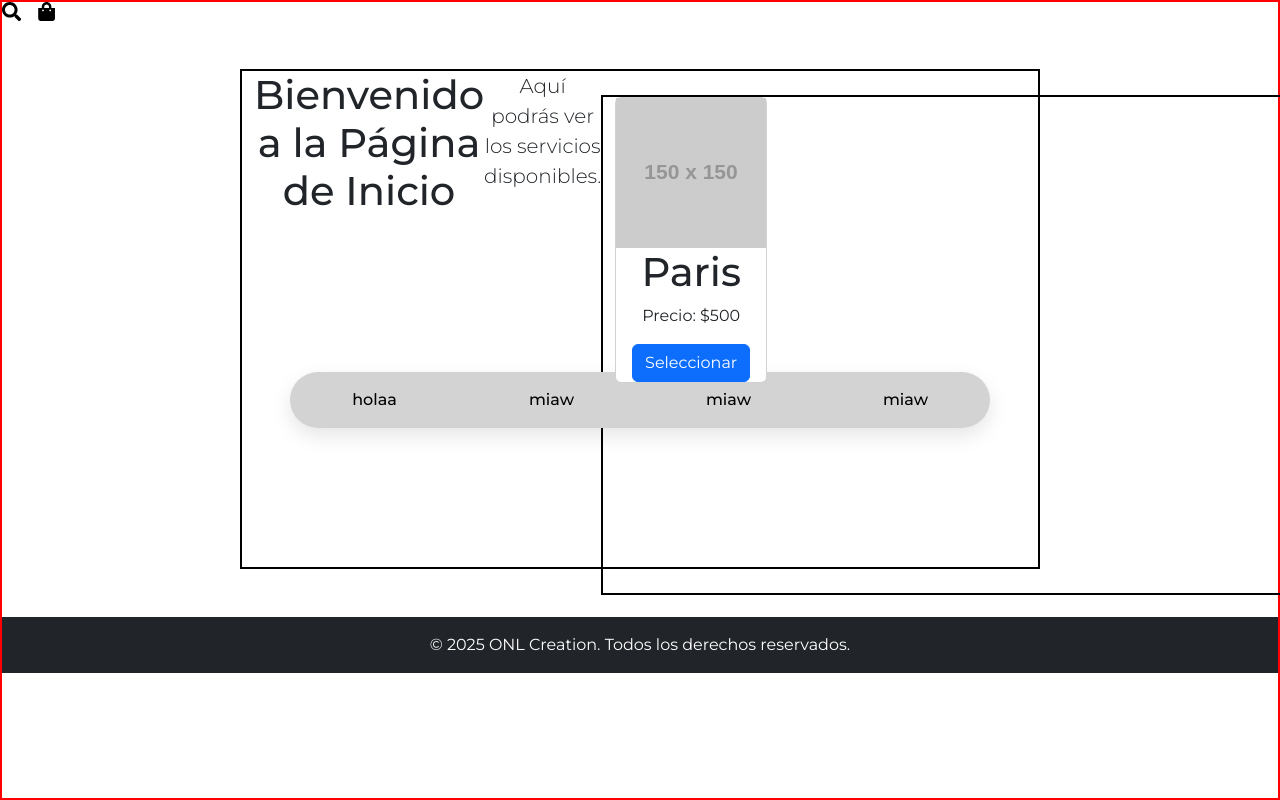
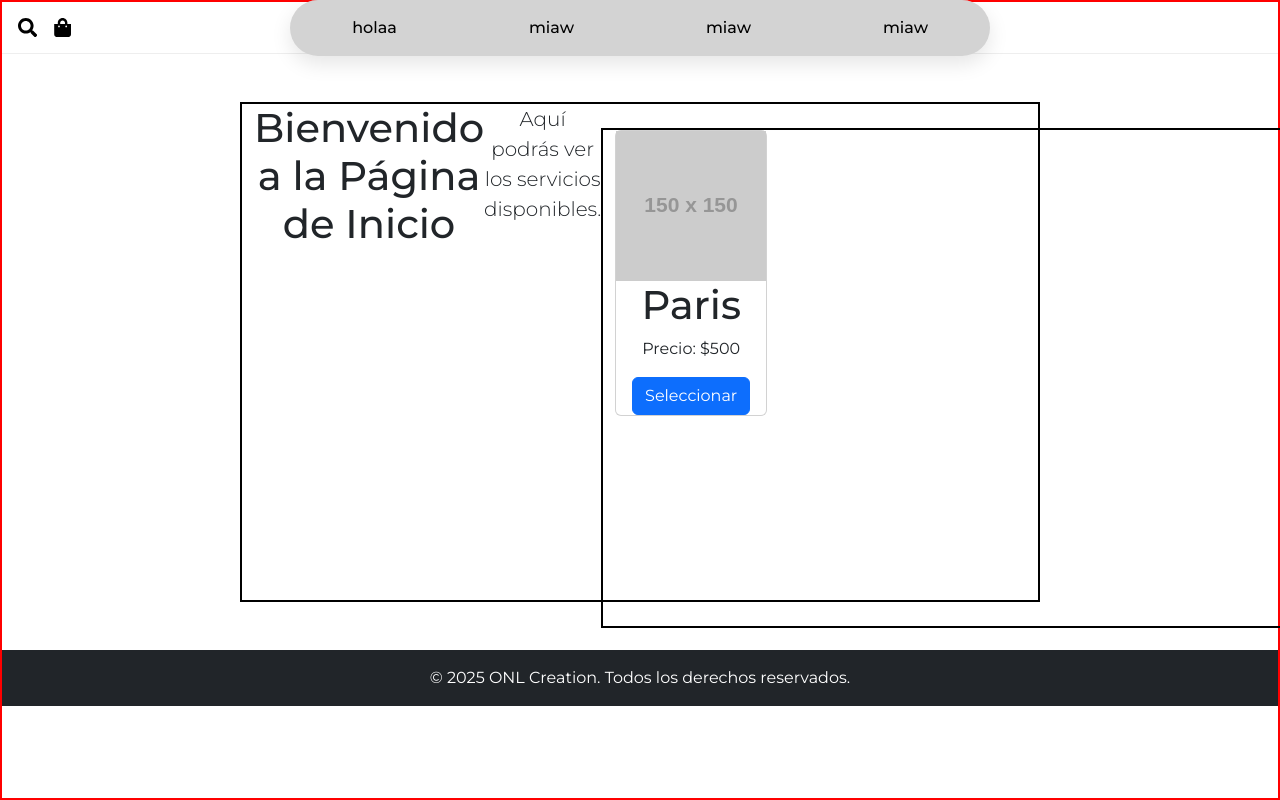
Before and after one commit to orneepetrelli/ququApp, a React (Create React App) app: page / in a window 1280 px wide. Shown: the top 800 px of the page. Built offline with nearby package versions, Linux system fonts and the light colour scheme.

Commit message:
Resolví conflicto en CSS

```diff
--- a/src/styles/header-style.css
+++ b/src/styles/header-style.css
@@ -1,9 +1,4 @@
-<<<<<<< HEAD
-Fondo rosa oscuro para el navbar
-.navbar {
-    background-color: #d63384 !important; /* rosa oscuro (como Bootstrap's pink) */
-}
-=======
+
 .custom-header {
     display: flex;
     justify-content: space-between;
@@ -61,7 +56,6 @@ Fondo rosa oscuro para el navbar
     background-color: white;
     color: #d63384;
   }
->>>>>>> ed0c19ff9d5dc6be5df0726fdaf85f54fa87b429
 
   .logo {
     color: black;
```
